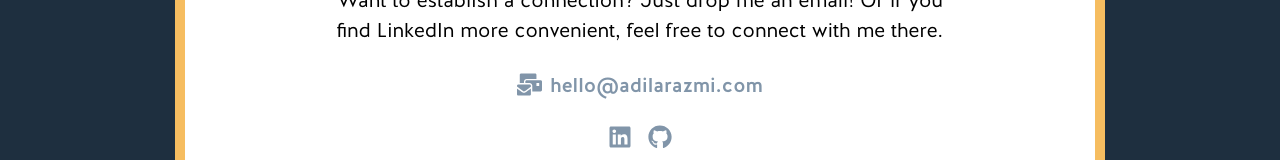
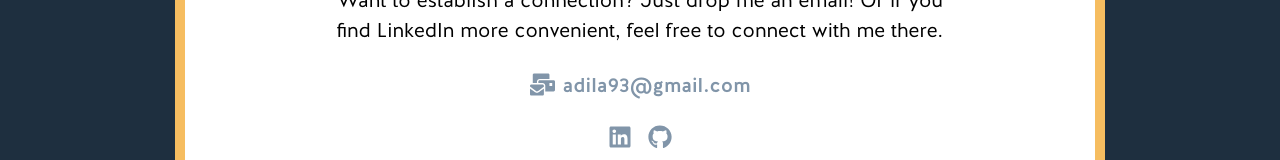
Before and after one commit to dila1001/portfolio, a Next.js app: page / in a window 1280 px wide. Shown: the part 4634-4794 px from the top of the page. Built offline with nearby package versions, Linux system fonts and the light colour scheme; a web font is replaced by a local one.

Commit message:
refactor: update email

```diff
--- a/app/components/modules/home/Footer.tsx
+++ b/app/components/modules/home/Footer.tsx
@@ -17,7 +17,7 @@ const Footer = () => {
         </div>
         <div className="font-halisMedium text-blue-gray text-[20px] flex items-center mb-[25px] gap-2">
           <FaMailBulk className="text-blue-gray" size={25} />
-          hello@adilarazmi.com
+          adila93@gmail.com
         </div>
         <div className="flex items-center gap-4">
           <Link
```
